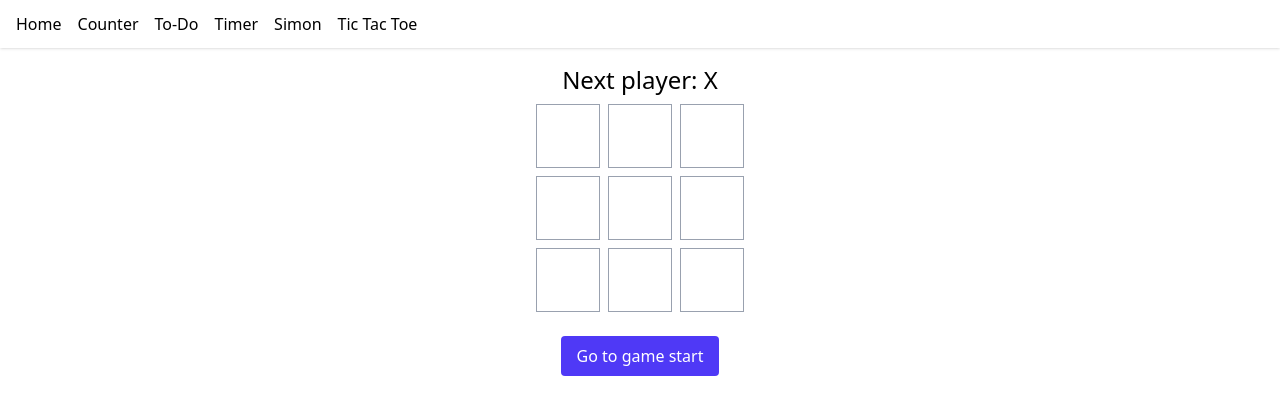
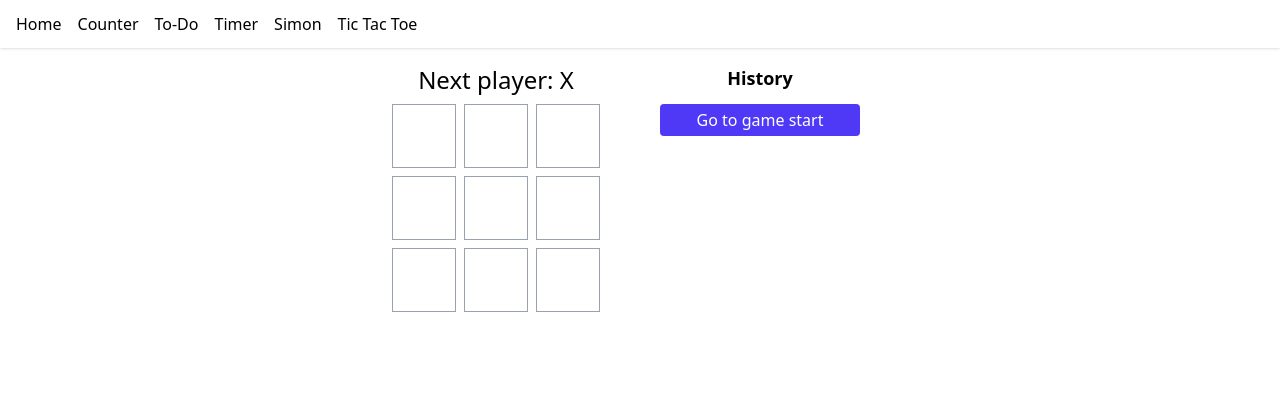
Before and after one commit to luisdavidgd/react, a React (Vite) app: page /#/tic-tac-toe in a window 1280 px wide. Shown: the top 414 px of the page. Built offline with nearby package versions, Linux system fonts and the light colour scheme.

Commit message:
feat: CSS updated

```diff
--- a/src/pages/TicTacToe.tsx
+++ b/src/pages/TicTacToe.tsx
@@ -7,7 +7,8 @@ type SquareProps = {
 
 function Square({ value, onSquareClick }: SquareProps) {
   return (
-    <button className="w-16 h-16 border border-gray-400 text-2xl font-bold flex items-center justify-center hover:bg-gray-100 dark:hover:bg-gray-700 transition"
+    <button
+      className="w-16 h-16 border border-gray-400 text-2xl font-bold flex items-center justify-center hover:bg-gray-100 dark:hover:bg-gray-700 transition"
       onClick={onSquareClick}>
       {value}
     </button>
@@ -83,19 +84,23 @@ export default function Game() {
     }
     return (
       <li className="text-center" key={move}>
-        <button className="mt-4 px-4 py-2 rounded bg-indigo-600 text-white hover:bg-indigo-700 transition"
+        <button
+          className="mt-1 px-2 py-1 w-50 rounded bg-indigo-600 text-white hover:bg-indigo-700 transition"
           onClick={() => jumpTo(move)}>{description}</button>
       </li>
     );
   });
 
   return (
-    <div className="flex flex-col gap-2 items-center">
+    <div className="flex flex-col lg:flex-row gap-8 items-center lg:items-start justify-center w-full">
+      {/* Board */}
       <div className="flex flex-col gap-2 items-center">
         <Board xIsNext={xIsNext} squares={currentSquares} onPlay={handlePlay} />
       </div>
-      <div className="flex flex-col gap-2 items-center">
-        <ol>{moves}</ol>
+      {/* History */}
+      <div className="flex flex-col gap-2 items-center w-full lg:w-64 max-w-xs">
+        <h3 className="text-lg font-semibold">History</h3>
+        <ol className="w-full max-h-96 overflow-auto">{moves}</ol>
       </div>
     </div>
   );
```
